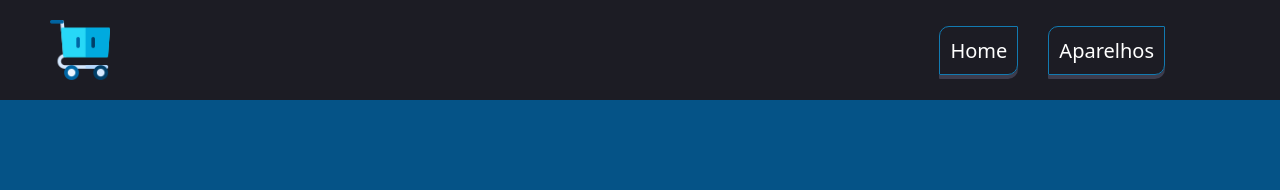
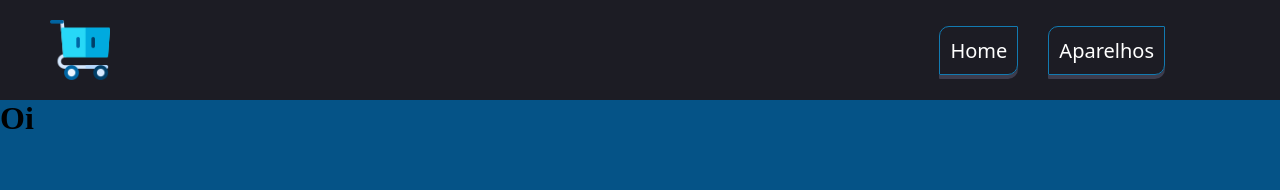
Before and after one commit to rozyar/checkpoint2-react-produtos, a React (Vite) app: page / in a window 1280 px wide. Shown: the top 190 px of the page. Built offline with nearby package versions, Linux system fonts and the light colour scheme.

Commit message:
Home style initialized

```diff
--- /dev/null
+++ b/src/routes/Home-module.css
@@ -0,0 +1,4 @@
+.home-container{
+    display: flex;
+    margin-top: 100px;
+}
--- a/src/routes/Home.jsx
+++ b/src/routes/Home.jsx
@@ -1,7 +1,11 @@
+import './Home-module.css'
+
 export default function Home(){
      return(
         <>
-            <h1>HOME</h1>
+            <div className="home-container">
+                <h1>Oi</h1>
+            </div>
         </>
      )
 }
```
